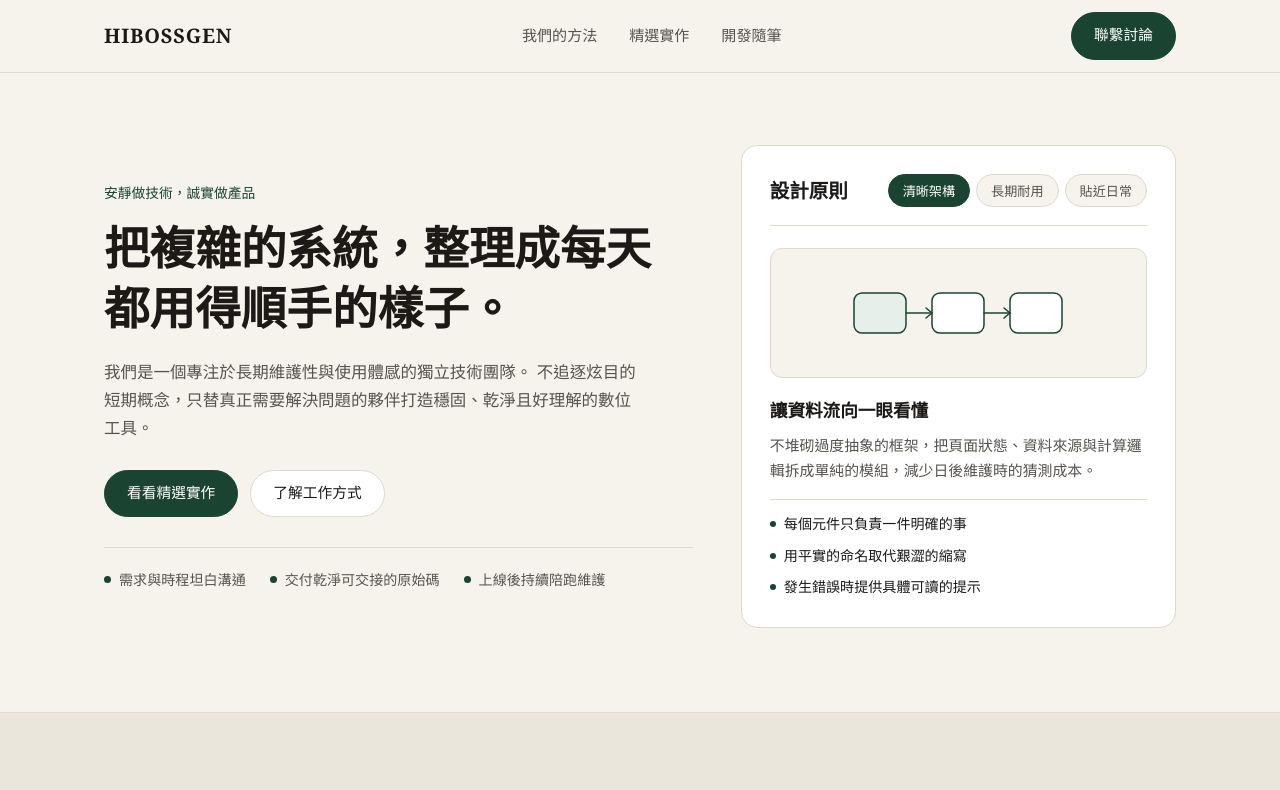
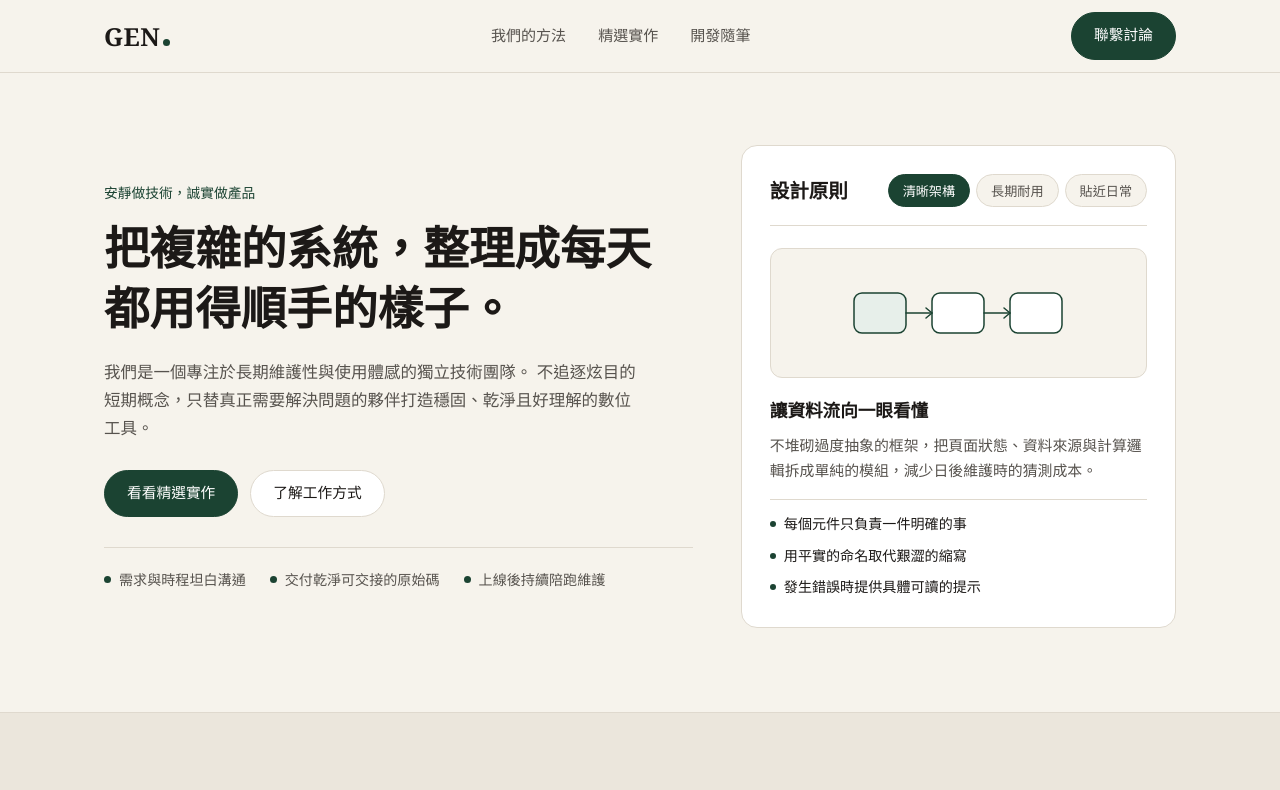
Before and after one commit to bossliugen/Used_Cars9918, a plain HTML site: page hibossgen/index.html in a window 1280 px wide. Shown: the top 790 px of the page. Drawn offline with Linux system fonts and the light colour scheme.

Commit message:
chore: update used car market database

```diff
--- a/css/style.css
+++ b/css/style.css
@@ -65,11 +65,23 @@ body {
 
 .brand-wordmark {
   font-family: var(--font-serif);
-  font-size: 1.65rem;
+  font-size: 1.75rem;
   font-weight: 700;
-  letter-spacing: 0.03em;
+  letter-spacing: 0.02em;
   color: var(--text-main);
   line-height: 1;
+  display: inline-flex;
+  align-items: baseline;
+  gap: 3px;
+}
+
+.brand-dot {
+  width: 7px;
+  height: 7px;
+  border-radius: 9999px;
+  background-color: var(--blue-primary);
+  display: inline-block;
+  flex-shrink: 0;
 }
 
 .brand-logo h1 {
--- a/gen-market/styles.css
+++ b/gen-market/styles.css
@@ -64,11 +64,23 @@ body {
 
 .brand-wordmark {
   font-family: var(--font-serif);
-  font-size: 1.55rem;
+  font-size: 1.65rem;
   font-weight: 700;
-  letter-spacing: 0.03em;
+  letter-spacing: 0.02em;
   color: var(--text-roast);
   text-decoration: none;
+  display: inline-flex;
+  align-items: baseline;
+  gap: 3px;
+}
+
+.brand-dot {
+  width: 7px;
+  height: 7px;
+  border-radius: 9999px;
+  background-color: var(--green-forest);
+  display: inline-block;
+  flex-shrink: 0;
 }
 
 .brand-tagline {
--- a/hibossgen/index.html
+++ b/hibossgen/index.html
@@ -4,6 +4,7 @@
   <meta charset="UTF-8" />
   <meta name="viewport" content="width=device-width, initial-scale=1.0" />
   <title>HIBOSSGEN — 溫潤、誠實、耐用的數位系統工作室</title>
+  <link rel="icon" type="image/jpeg" href="../assets/gen-logo.jpg" />
   <link rel="preconnect" href="https://fonts.googleapis.com" />
   <link rel="preconnect" href="https://fonts.gstatic.com" crossorigin />
   <link href="https://fonts.googleapis.com/css2?family=Inter:wght@400;500;600&family=Noto+Sans+TC:wght@400;500;600&family=Noto+Serif+TC:wght@500;600;700&display=swap" rel="stylesheet" />
@@ -13,7 +14,7 @@
   <!-- 1. 單行導覽列 -->
   <header class="site-header">
     <div class="container nav-inner">
-      <a href="#top" class="brand-name">HIBOSSGEN</a>
+      <a href="#top" class="brand-name">GEN<span class="brand-dot" aria-hidden="true"></span></a>
       <nav class="nav-links" aria-label="主導覽列">
         <a href="#methods">我們的方法</a>
         <a href="#works">精選實作</a>
--- a/hibossgen/styles.css
+++ b/hibossgen/styles.css
@@ -56,11 +56,23 @@ body {
 
 .brand-name {
   font-family: var(--font-serif);
-  font-size: 1.25rem;
+  font-size: 1.55rem;
   font-weight: 700;
-  letter-spacing: 0.04em;
+  letter-spacing: 0.02em;
   color: var(--text-roast);
   text-decoration: none;
+  display: inline-flex;
+  align-items: baseline;
+  gap: 3px;
+}
+
+.brand-dot {
+  width: 7px;
+  height: 7px;
+  border-radius: 9999px;
+  background-color: var(--green-forest);
+  display: inline-block;
+  flex-shrink: 0;
 }
 
 .nav-links {
```
Also changed, not shown: gen-market/index.html (+2 -1 lines), index.html (+2 -1 lines), assets/gen-logo.jpg (added), data/cars_db.json.
